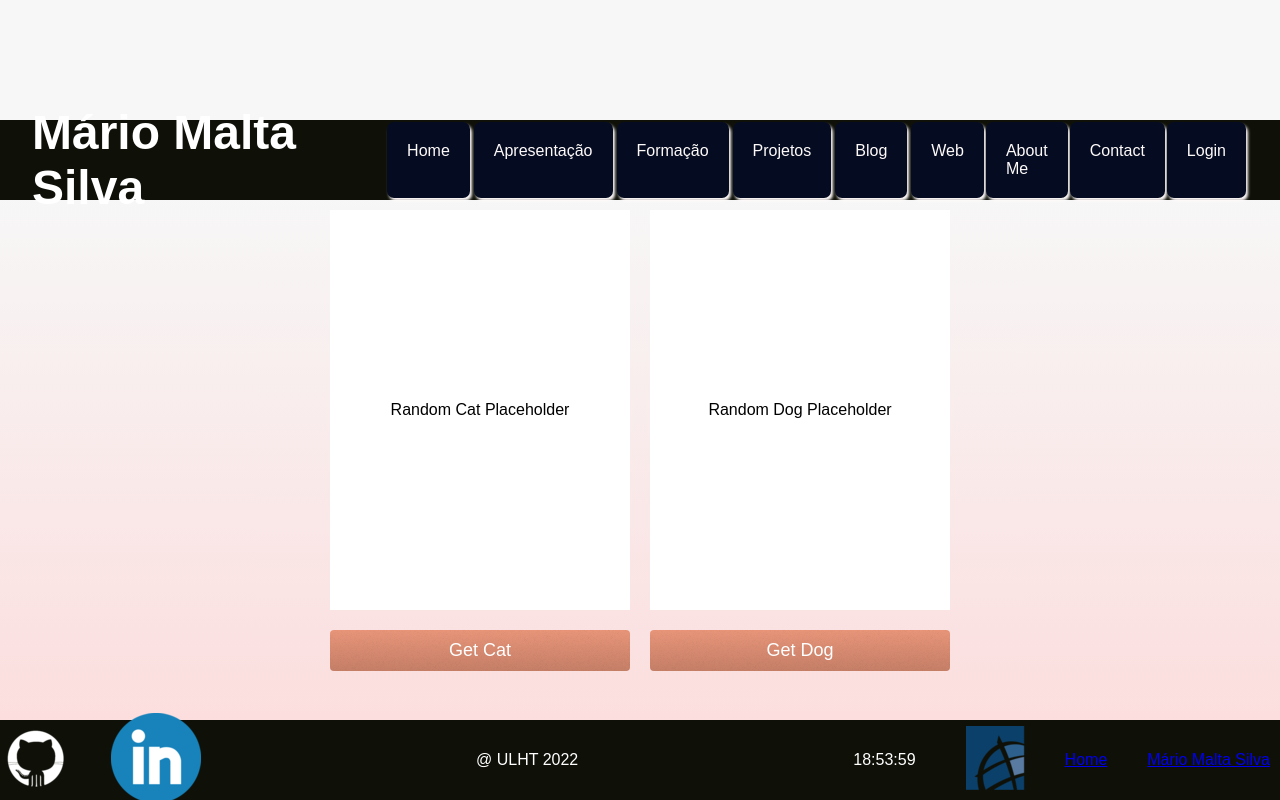
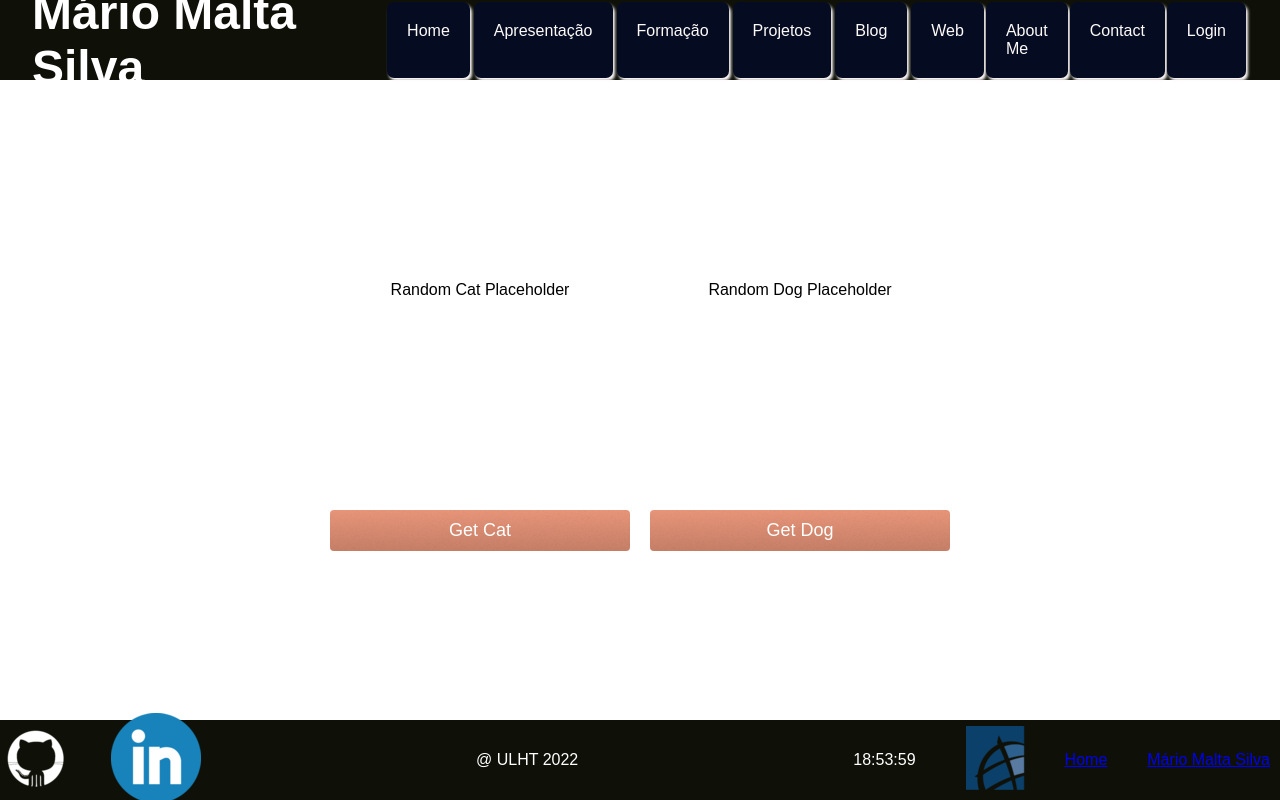
Before and after one commit to rangerd00/Projeto-PW, a Django app: page /apis in a window 1280 px wide. Run offline with Django 4.2, Linux system fonts and the light colour scheme; parts of the project's set-up code (start-up, migrations or seed data) failed here and were passed over.

Commit message:
Lab 11 APIS

```diff
--- a/portfolio/static/portfolio/css/dogs_api.css
+++ b/portfolio/static/portfolio/css/dogs_api.css
@@ -1,15 +1,3 @@
-@import url('https://fonts.googleapis.com/css?family=Open+Sans&display=swap');
-
-body {
-	background-image: linear-gradient( 180deg,  rgba(247,247,247,1) 23.8%, rgba(252,221,221,1) 92% );
-	font-family: 'Open Sans', sans-serif;
-	display: flex;
-	align-items: center;
-	justify-content: center;
-	flex-direction: column;
-	height: 100vh;
-	margin: 0;
-}
 
 .results {
 	display: flex;
```
Also changed, not shown: portfolio/static/portfolio/css/web.css (+27 -36 lines), portfolio/templates/portfolio/apis.html (+42 -1 lines), portfolio/templates/portfolio/dogs_api.js (deleted, +0 -29 lines), portfolio/templates/portfolio/web.html (+4 -4 lines).
